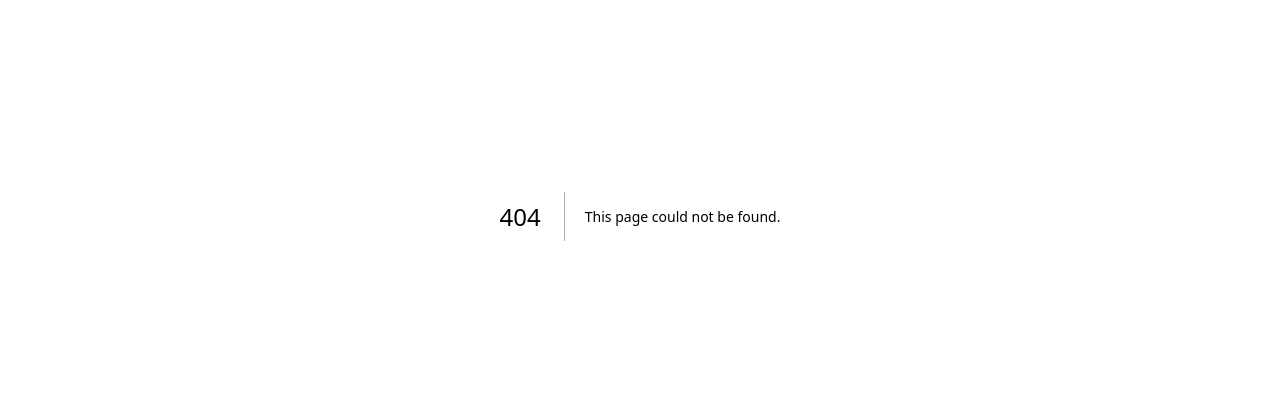
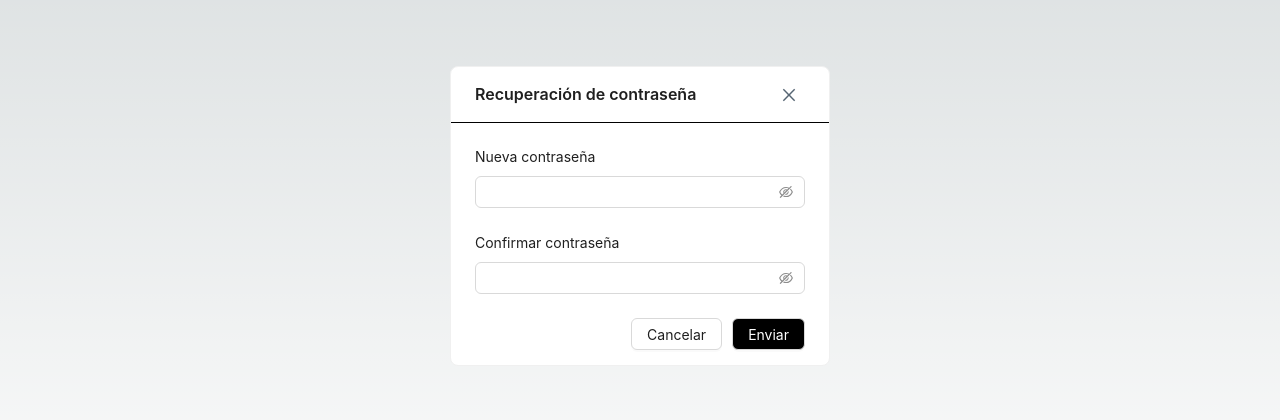
Before and after one commit to alonsosfera/event-ticket-project, a Next.js app: page /recovery in a window 1280 px wide. Before the commit this address had no page. Shown: the part 184-604 px from the top of the page. Built offline with nearby package versions, Linux system fonts and the light colour scheme.

Commit message:
create the modal where the user will retrieve his password

```diff
--- /dev/null
+++ b/components/auth/recovery-component.js
@@ -0,0 +1,76 @@
+import { Button, Card, Form, Input } from "antd"
+import { CloseOutlined } from "@ant-design/icons"
+
+
+const Recovery = () => {
+  return (
+    <div style={{
+      display: "flex",
+      justifyContent: "center",
+      alignItems: "center",
+      height: "100vh",
+      position: "relative"
+    }}>
+      <Card
+        title={<div style={{ display: "flex", justifyContent: "space-between", alignItems: "center" }}>
+          <span>Recuperación de contraseña</span>
+          <Button
+            type="text"
+            icon={<CloseOutlined />}
+            style={{ fontSize: "16px", color: "#566573" }} />
+        </div>}
+        bordered={true}
+        style={{
+          width: 380,
+          height: 300,
+          position: "relative"
+        }}
+        headStyle={{
+          borderBottom: "1px solid black"
+        }}>
+        <Form
+          name="basic"
+          layout="vertical"
+          initialValues={{
+            remember: true
+          }}
+          autoComplete="off">
+          <Form.Item
+            label="Nueva contraseña"
+            name="nueva_contraseña"
+            rules={[
+              {
+                message: "Por favor introduce tu nueva contraseña!"
+              }
+            ]}>
+            <Input.Password />
+          </Form.Item>
+
+          <Form.Item
+            label="Confirmar contraseña"
+            name="confirmar_contraseña"
+            rules={[
+              {
+                message: "Por favor confirma tu contraseña!"
+              }
+            ]}>
+            <Input.Password />
+          </Form.Item>
+
+          <Form.Item>
+            <div style={{ display: "flex", justifyContent: "flex-end", gap: "10px" }}>
+              <Button type="default">
+                Cancelar
+              </Button>
+              <Button style={{ backgroundColor: "black", color: "white" }}>
+                Enviar
+              </Button>
+            </div>
+          </Form.Item>
+        </Form>
+      </Card>
+    </div>
+  )
+}
+
+export default Recovery
--- a/package.json
+++ b/package.json
@@ -12,6 +12,7 @@
     "node": ">=20.3.1"
   },
   "dependencies": {
+    "@ant-design/icons": "^5.4.0",
     "antd": "^5.16.0",
     "next": "14.1.4",
     "react": "^18",
--- /dev/null
+++ b/pages/recovery.js
@@ -0,0 +1,10 @@
+import Recovery from "@/components/auth/recovery-component"
+
+
+export default function RecoveryPage() {
+  return (
+    <div>
+      <Recovery />
+    </div>
+  )
+}
```
Also changed, not shown: 1 other file (tests, documents, lock files or other folders).
